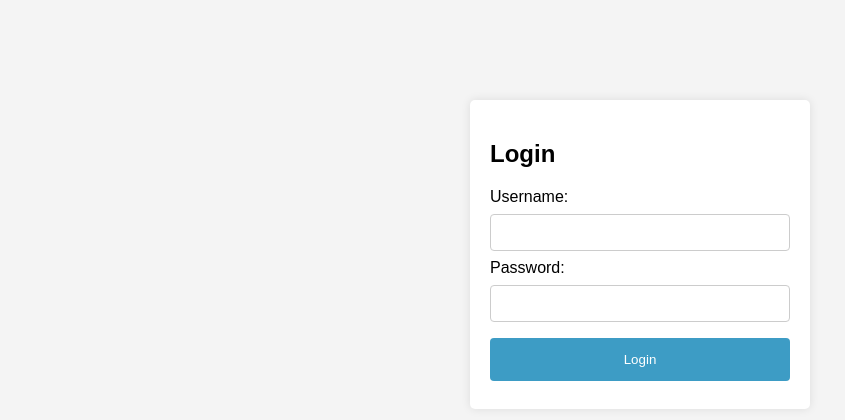
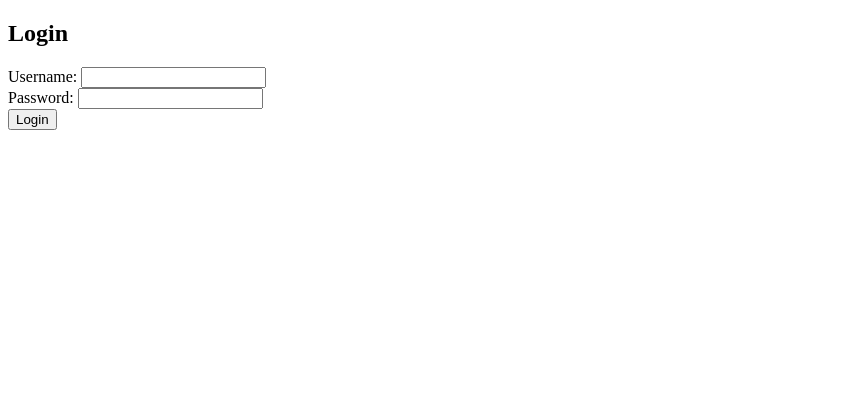
Before and after one commit to felicityfan13/DSCI551-Project, a Flask app: template templates/login.html in a window 1280 px wide. Shown: the top 420 px of the page, without its empty margins (0-845 px from the left). Run offline with Flask 3, Linux system fonts and the light colour scheme; the template is opened without the code that fills it, so the values that code supplies are empty.

Commit message:
Add Login page and functionality. Update related code with user_id

```diff
--- a/app.py
+++ b/app.py
@@ -8,6 +8,7 @@ app = Flask(__name__)
 client = MongoClient('mongodb://localhost:27017/')
 db = client['movie_reviews']
 
+user_id = 0
 # Create collections
 movies_collection = db['movies']
 comments_collection = db['comments']
@@ -27,7 +28,9 @@ if movies_collection.count_documents({}) == 0:
 if users_collection.count_documents({}) == 0:
     # If empty, insert the dummy movie data into the movies collection
     user_data = [
-        {"_id": 1, "name": "Guest 1"}
+        # Default admin account to manage all comments
+        {"_id": 0, "name": "Admin", "password": "0000"},
+        {"name": "felicity", "password": "12345"}
     ]
     users_collection.insert_many(user_data)
 
@@ -38,11 +41,38 @@ def index():
     movies = list(movies_collection.find())
     return render_template('index.html', movies=movies)
 
+@app.route('/login')
+def render_login():
+    return render_template('login.html')
+
+@app.route('/login', methods=['GET', 'POST'])
+def login():
+    if request.method == 'POST':
+        username = request.form['username']
+        password = request.form['password']
+
+        # Query MongoDB to find the user
+        user = users_collection.find_one({'name': username, 'password': password})
+
+        # Check if the user exists and the password matches
+        if user:
+            global user_id
+            user_id = user['_id']
+            print(user_id)
+            return index()
+        else:
+            return 'Invalid username or password'
+    return render_template('login.html')
+
+@app.route('/register')
+def render_register():
+    return render_template('register.html')
+
 @app.route('/profile')
 def profile():
-    # Update the user_id by login information in the future
-    user = users_collection.find_one({"_id": 1})
-    comment_ids_cursor = users_comments.find({"user_id": 1})
+    global user_id
+    user = users_collection.find_one({"_id": user_id})
+    comment_ids_cursor = users_comments.find({"user_id": user_id})
 
     comment_ids = [comment['comment_id'] for comment in comment_ids_cursor]
     comments = comments_collection.find({"_id": {"$in": comment_ids}})
@@ -55,10 +85,6 @@ def movie(movie_id):
     comment_ids = [comment['comment_id'] for comment in comment_ids_cursor]
     comments = comments_collection.find({"_id": {"$in": comment_ids}})
     movie_info = movies_collection.find_one({"_id": movie_id})
-
-    # update in the future: Retrieve the user id that posted each comment and add it to comments
-    user = users_collection[0]
-
     return render_template('movie.html', movie=movie_info, comments=comments)
 
 
@@ -70,8 +96,7 @@ def post_comment(movie_id):
         comment_id = result.inserted_id
         movies_comments.insert_one({"movie_id": movie_id, "comment_id": comment_id})
 
-        # update in the future: Retrieve the user id that post each comment
-        users_comments.insert_one({"user_id": 1, "comment_id": comment_id})
+        users_comments.insert_one({"user_id": user_id, "comment_id": comment_id})
     return redirect(url_for('movie', movie_id=movie_id))
 
 @app.route('/delete_comment/<string:comment_id>', methods=['POST'])
--- a/templates/login.html
+++ b/templates/login.html
@@ -4,44 +4,6 @@
     <meta charset="UTF-8">
     <meta name="viewport" content="width=device-width, initial-scale=1.0">
     <title>Login</title>
-    <style>
-        body {
-            font-family: Arial, sans-serif;
-            background-color: #f4f4f4;
-            margin: 0;
-            padding: 0;
-        }
-        .container {
-            width: 300px;
-            margin: 100px auto;
-            padding: 20px;
-            background-color: #fff;
-            border-radius: 5px;
-            box-shadow: 0 0 10px rgba(0, 0, 0, 0.1);
-        }
-        input[type="text"], input[type="password"] {
-            width: 100%;
-            padding: 10px;
-            margin: 8px 0;
-            display: inline-block;
-            border: 1px solid #ccc;
-            border-radius: 4px;
-            box-sizing: border-box;
-        }
-        input[type="submit"] {
-            width: 100%;
-            background-color: #3d9cc5;
-            color: white;
-            padding: 14px 20px;
-            margin: 8px 0;
-            border: none;
-            border-radius: 4px;
-            cursor: pointer;
-        }
-        input[type="submit"]:hover {
-            background-color: #3d9cc5;
-        }
-    </style>
 </head>
 <body>
     <div class="container">
```
Also changed, not shown: templates/index.html (+27 -0 lines), templates/register.html (+0 -41 lines).
